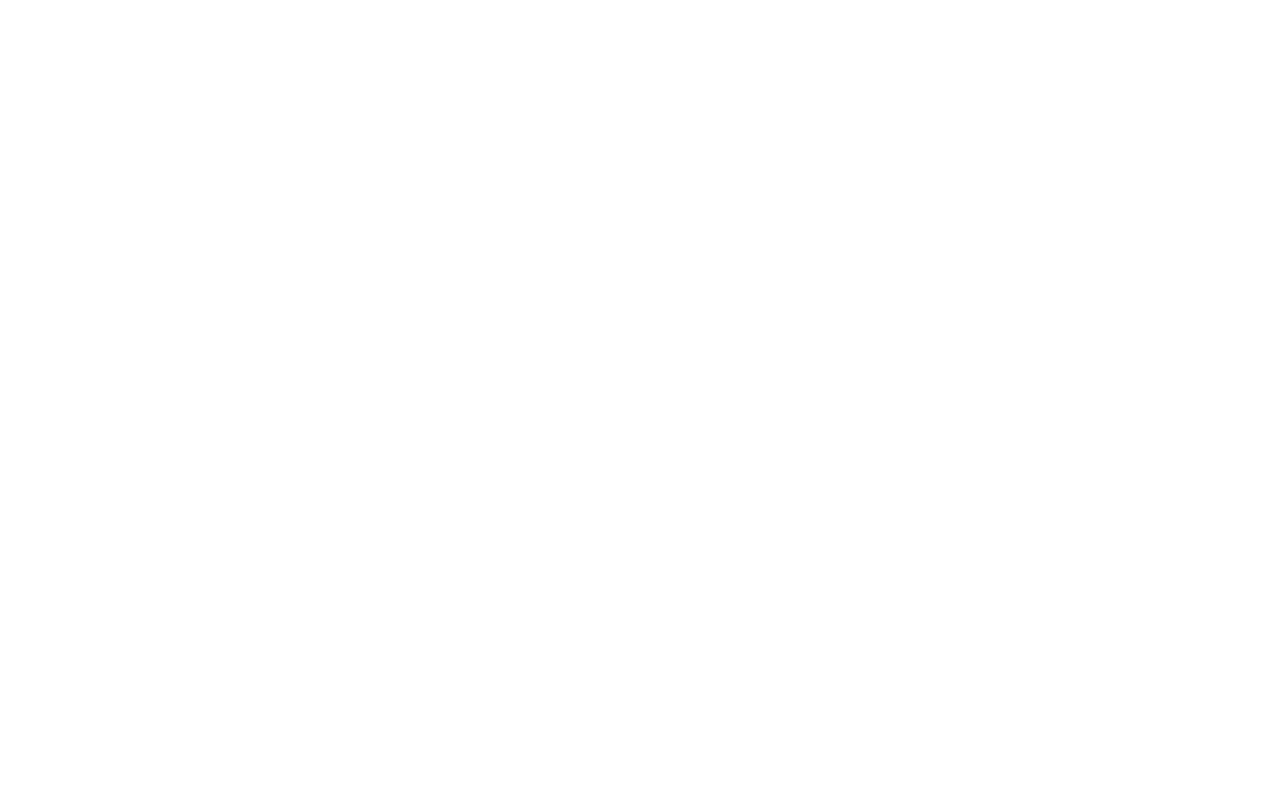
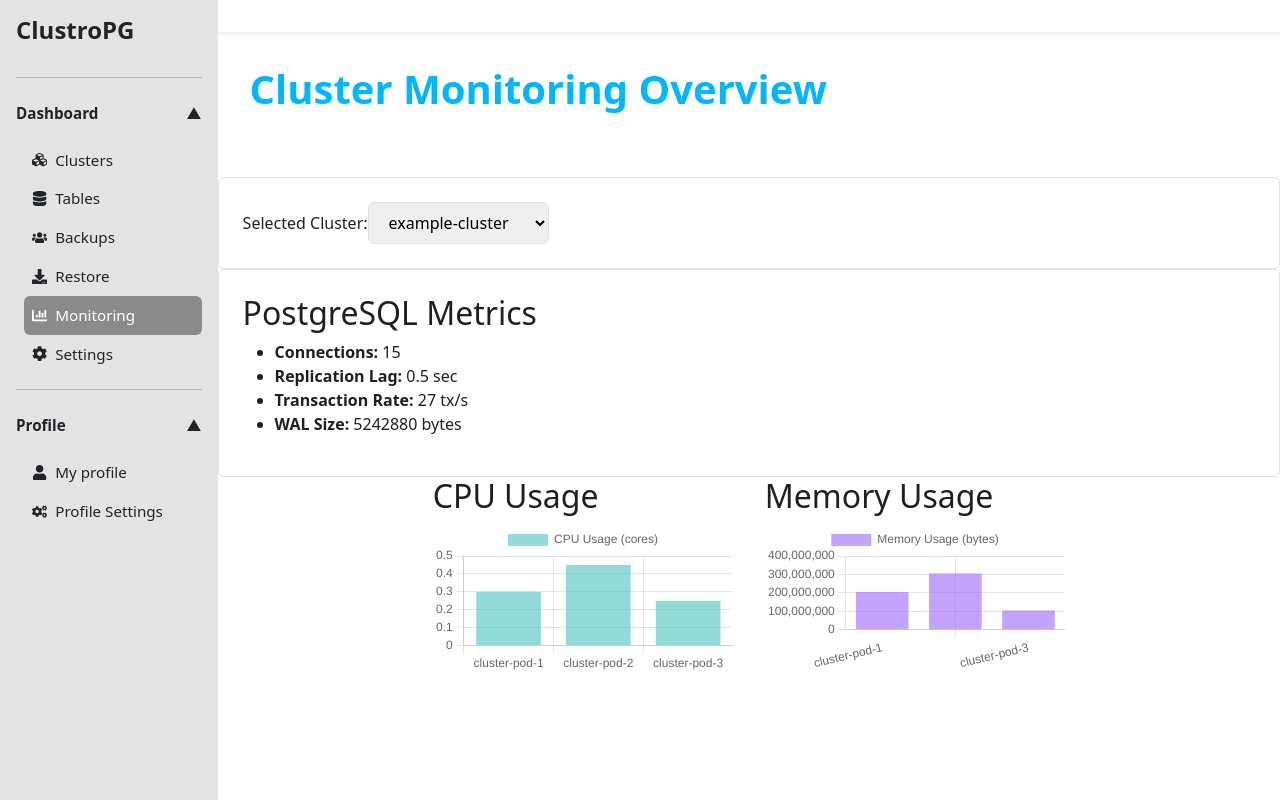
Before and after one commit to FarahTrigui/PFA-ClustroPG-DBaaS, a React (Vite) app in the folder PFA-ClustroPG/: page /monitoring-static in a window 1280 px wide. Before the commit this address had no page. Built offline with nearby package versions, Linux system fonts and the light colour scheme.

Commit message:
dashboars

```diff
--- a/PFA-ClustroPG/package.json
+++ b/PFA-ClustroPG/package.json
@@ -11,6 +11,7 @@
   },
   "dependencies": {
     "bootstrap": "^5.3.5",
+    "bootstrap-icons": "^1.13.1",
     "chart.js": "^4.4.9",
     "react": "^19.0.0",
     "react-chartjs-2": "^5.3.0",
--- a/PFA-ClustroPG/src/App.jsx
+++ b/PFA-ClustroPG/src/App.jsx
@@ -13,6 +13,7 @@ import { useAuth } from './context/AuthContext';
 import BackupsPage from './pages/BackupsPage';
 import RestorePage from './pages/RestorePage';
 import MonitoringPage from './pages/MonitoringPage';
+import MonitoringStaticPage from './pages/MonitoringStaticPage';
 import TablesPage from './pages/TablesPage';
 
 
@@ -34,6 +35,7 @@ function App() {
   return (
     <BrowserRouter>
       <Routes>
+      <Route path="/monitoring-static" element={<MonitoringStaticPage />} />
         <Route
           path="/"
           element={
--- a/PFA-ClustroPG/src/pages/DashboardPage.jsx
+++ b/PFA-ClustroPG/src/pages/DashboardPage.jsx
@@ -1,3 +1,4 @@
+import '../styles/MonitoringStaticPage.css';
 import { useAuth } from '../context/AuthContext';
 import React, { useState, useEffect } from 'react';
 import Sidebar from '../components/Sidebar';
@@ -72,54 +73,68 @@ export default function MonitoringPage() {
   };
 
   return (
-    <div className="flex h-screen">
-      <Sidebar />
-      <div className="flex-1 flex flex-col">
+    <div className="dashboard-layout">
+      <Sidebar activeTab="Monitoring" />
+      <div className="dashboard-content scrollable-content">
         <TopBar title="Monitoring Dashboard" />
+        <div className="monitoring-container" style={{ backgroundColor: 'transparent' }}>
+          <div className="monitoring-wrapper">
+            <div className="monitoring-card">
+              <h1 className="monitoring-title">Cluster Monitoring Overview</h1>
 
-        <div className="p-6 space-y-6">
-          <div>
-            <label className="font-semibold">Select Cluster:</label>
+              <div className="monitoring-section">
+                <div className="flex flex-col md:flex-row gap-6">
+                  <div className="bg-gray-50 border border-gray-200 rounded p-4 w-full md:w-1/2">
+                    <label className="font-semibold block text-sm text-gray-700 mb-1" htmlFor="clusterSelect">Selected Cluster:</label>
                     <select
+                      id="clusterSelect"
                       value={selectedCluster}
                       onChange={(e) => setSelectedCluster(e.target.value)}
-              className="ml-2 p-2 border rounded"
+                      className="w-full border border-gray-300 rounded px-3 py-2 text-sm"
                     >
                       <option value="">-- Select --</option>
                       {clusters.map((c) => (
-                <option key={c.name} value={c.name}>
-                  {c.name}
-                </option>
+                        <option key={c.name} value={c.name}>{c.name}</option>
                       ))}
                     </select>
                   </div>
-
-          {loading && <p>Loading metrics...</p>}
-
-          {metrics && (
-            <>
-              <div className="grid grid-cols-1 md:grid-cols-2 gap-6">
-                <div>
-                  <h2 className="text-lg font-semibold mb-2">CPU Usage</h2>
-                  <Bar data={generateCPUChart()} />
-                </div>
-                <div>
-                  <h2 className="text-lg font-semibold mb-2">Memory Usage</h2>
-                  <Bar data={generateMemoryChart()} />
-                </div>
-              </div>
-
-              <div className="mt-6">
-                <h2 className="text-lg font-semibold mb-2">PostgreSQL Metrics</h2>
-                <ul className="list-disc list-inside">
+                  <div className="bg-gray-50 border border-gray-200 rounded p-4 w-full md:w-1/2">
+                    <h2 className="text-md font-semibold mb-2">PostgreSQL Metrics</h2>
+                    {metrics ? (
+                      <ul className="list-disc list-inside text-sm text-gray-800 space-y-1">
                         <li><strong>Connections:</strong> {metrics.postgres.connections[0]?.value[1]}</li>
                         <li><strong>Replication Lag:</strong> {metrics.postgres.replication_lag[0]?.value[1]} sec</li>
                         <li><strong>Transaction Rate:</strong> {metrics.postgres.transaction_rate[0]?.value[1]} tx/s</li>
                         <li><strong>WAL Size:</strong> {metrics.postgres.wal_size[0]?.value[1]} bytes</li>
                       </ul>
+                    ) : (
+                      <p className="text-sm text-gray-500">No data available</p>
+                    )}
                   </div>
-            </>
+                </div>
+              </div>
+
+              <div className="monitoring-section">
+                {loading && <p className="text-sm text-gray-500">Loading metrics...</p>}
+                {metrics && (
+                  <div className="cpu-mem-charts">
+                    <div className="flex-1">
+                      <h2 className="text-lg font-semibold mb-2">CPU Usage</h2>
+                      <div>
+                        <Bar data={generateCPUChart()} options={{ maintainAspectRatio: false }} />
+                      </div>
+                    </div>
+                    <div className="flex-1">
+                      <h2 className="text-lg font-semibold mb-2">Memory Usage</h2>
+                      <div>
+                        <Bar data={generateMemoryChart()} options={{ maintainAspectRatio: false }} />
+                      </div>
+                    </div>
+                  </div>
                 )}
+              </div>
+            </div>
+          </div>
         </div>
       </div>
     </div>
--- /dev/null
+++ b/PFA-ClustroPG/src/pages/MonitoringStaticPage.jsx
@@ -0,0 +1,87 @@
+import React from 'react';
+import Sidebar from '../components/Sidebar';
+import TopBar from '../components/TopBar';
+import { Bar } from 'react-chartjs-2';
+import { Chart, registerables } from 'chart.js';
+import '../styles/MonitoringStaticPage.css';
+Chart.register(...registerables);
+
+const dummyCPUData = {
+  labels: ['cluster-pod-1', 'cluster-pod-2', 'cluster-pod-3'],
+  datasets: [{
+    label: 'CPU Usage (cores)',
+    data: [0.3, 0.45, 0.25],
+    backgroundColor: 'rgba(75,192,192,0.6)',
+  }]
+};
+
+const dummyMemoryData = {
+  labels: ['cluster-pod-1', 'cluster-pod-2', 'cluster-pod-3'],
+  datasets: [{
+    label: 'Memory Usage (bytes)',
+    data: [204857600, 304857600, 104857600],
+    backgroundColor: 'rgba(153,102,255,0.6)',
+  }]
+};
+
+export default function MonitoringStaticPage() {
+  return (
+
+     <div className="dashboard-layout">
+      <Sidebar activeTab="Monitoring" />
+      <div className="dashboard-content scrollable-content">
+        <TopBar />
+        <div className="monitoring-container" style={{ backgroundColor: 'transparent' }}>
+
+          <div className="monitoring-wrapper">
+          <div className="monitoring-card">
+            <h1 className="monitoring-title">Cluster Monitoring Overview</h1>
+
+            <div className="monitoring-section">
+              {/* Info Row */}
+              <div className="flex flex-col md:flex-row gap-6">
+                <div className="bg-gray-50 border border-gray-200 rounded p-4 w-full md:w-1/2">
+                  <label className="font-semibold block text-sm text-gray-700 mb-1" htmlFor="clusterSelect">Selected Cluster:</label>
+                  <select id="clusterSelect" className="w-full border border-gray-300 rounded px-3 py-2 text-sm">
+                    <option value="example-cluster">example-cluster</option>
+                    <option value="analytics-cluster">analytics-cluster</option>
+                    <option value="reporting-cluster">reporting-cluster</option>
+                  </select>
+                </div>
+                <div className="bg-gray-50 border border-gray-200 rounded p-4 w-full md:w-1/2">
+                  <h2 className="text-md font-semibold mb-2">PostgreSQL Metrics</h2>
+                  <ul className="list-disc list-inside text-sm text-gray-800 space-y-1">
+                    <li><strong>Connections:</strong> 15</li>
+                    <li><strong>Replication Lag:</strong> 0.5 sec</li>
+                    <li><strong>Transaction Rate:</strong> 27 tx/s</li>
+                    <li><strong>WAL Size:</strong> 5242880 bytes</li>
+                  </ul>
+                </div>
+              </div>
+            </div>
+
+            <div className="monitoring-section">
+              {/* Charts */}
+              <div className="cpu-mem-charts">
+                <div className="flex-1">
+                  <h2 className="text-lg font-semibold mb-2">CPU Usage</h2>
+                  <div >
+                    <Bar data={dummyCPUData} options={{ maintainAspectRatio: false }} />
+                  </div>
+                </div>
+                <div className="flex-1">
+                  <h2 className="text-lg font-semibold mb-2">Memory Usage</h2>
+                  <div >
+                    <Bar data={dummyMemoryData} options={{ maintainAspectRatio: false }} />
+                  </div>
+                </div>
+              </div>
+            </div>
+          </div>
+        </div>
+        </div>
+      </div>
+      </div>
+
+  );
+}
--- /dev/null
+++ b/PFA-ClustroPG/src/styles/MonitoringStaticPage.css
@@ -0,0 +1,8 @@
+.cpu-mem-charts {
+    flex-direction: row;
+    display: flex;
+    gap: 2rem;
+    align-items: center;
+    justify-content: center;
+;
+}
```
Also changed, not shown: 1 other file (tests, documents, lock files or other folders). Lines whose indentation alone changed are shown as unchanged.
